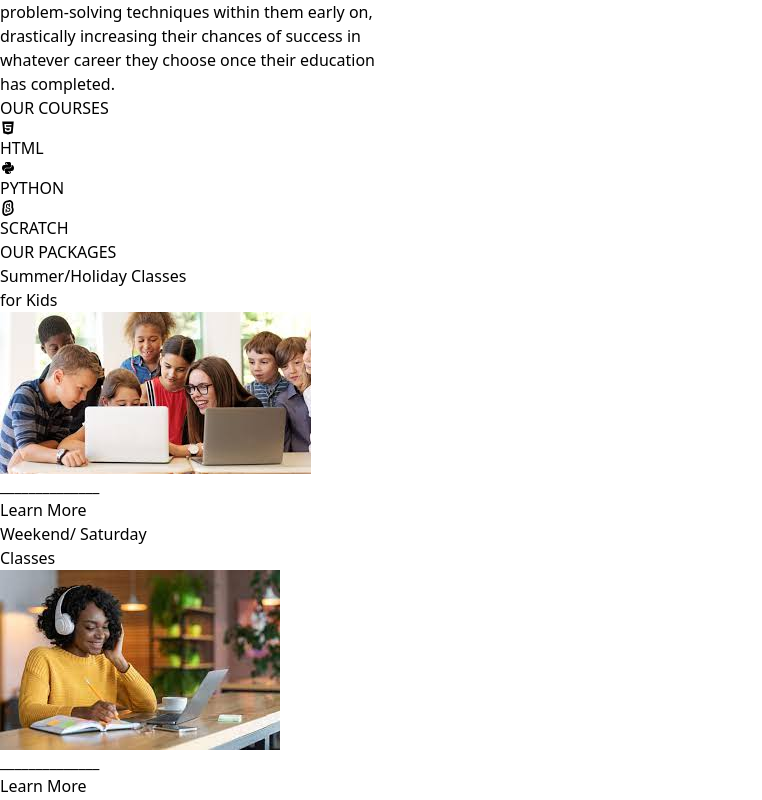
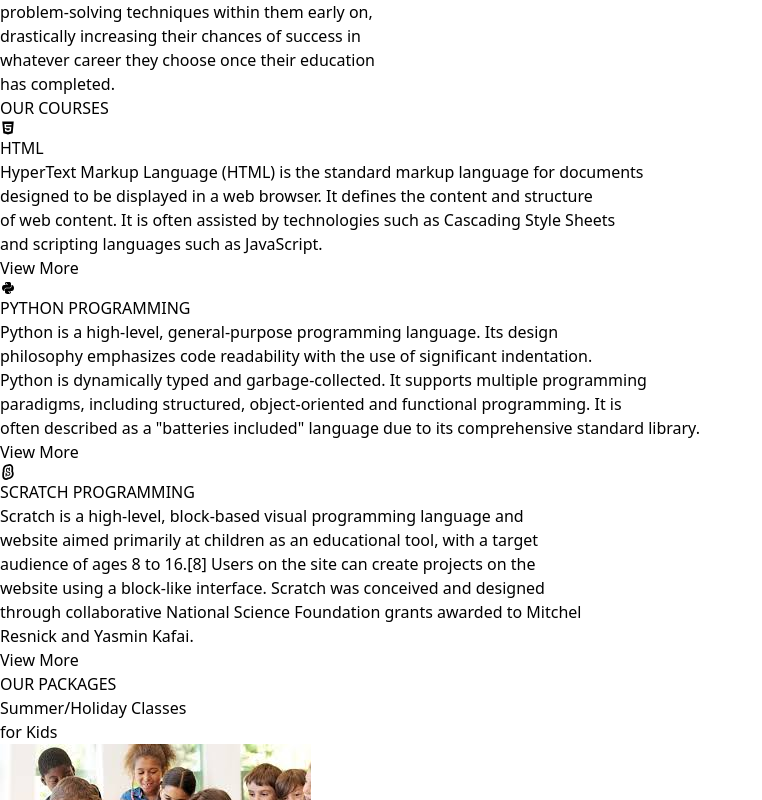
Before and after one commit to Joel0007tech/idealab, a React (Vite) app: page / in a window 1280 px wide. Shown: the part 4340-5140 px from the top of the page, without its empty margins (0-762 px from the left). Built offline with nearby package versions, Linux system fonts and the light colour scheme.

Commit message:
update to idealab

```diff
--- a/src/components/Home.jsx
+++ b/src/components/Home.jsx
@@ -166,21 +166,42 @@ const Home = ({
           <h3 className="text-center font-bold text-2xl">OUR COURSES</h3>
           <div className="flex flex-col justify-center gap-3 p-10">
             <div className="flex flex-row gap-3 p-4 bg-slate-500 border rounded-lg justify-center m-auto w-fit">
-            <AiFillHtml5 className="w-24 h-24"/>
-            <div className="flex flex-col">
+            <AiFillHtml5 className=" w-60 h-60"e/>
+            <div className="flex flex-col gap-5 p-5">
             <h3 className="text-center font-bold">HTML</h3>
+            <p>HyperText Markup Language (HTML) is the standard markup language for documents<br/>
+             designed to be displayed in a web browser. It defines the content and structure<br/>
+            of web content. It is often assisted by technologies such as Cascading Style Sheets<br/>
+            and scripting languages such as JavaScript.</p>
+            <a href="http://" className="bg-black text-white font-semibold p-2 pl-4 pr-4 border rounded-md w-fit m-auto
+            border-none cursor-pointer hover:bg-slate-50 hover:text-black">View More</a>
             </div>
             </div>
             <div className="flex flex-row gap-3 p-4 bg-slate-500 border rounded-lg justify-center m-auto w-fit mr-28">
-            <IoLogoPython className="w-24 h-24"/>
-            <div className="flex flex-col">
-            <h3 className="text-center font-bold">PYTHON </h3>
+            <IoLogoPython className=" w-60 h-60"e/>
+            <div className="flex flex-col gap-5 p-5">
+            <h3 className="text-center font-bold">PYTHON PROGRAMMING</h3>
+            <p>Python is a high-level, general-purpose programming language. Its design<br/>
+            philosophy emphasizes code readability with the use of significant indentation.<br/>
+            Python is dynamically typed and garbage-collected. It supports multiple programming<br/>
+            paradigms, including structured, object-oriented and functional programming. It is<br/>
+            often described as a "batteries included" language due to its comprehensive standard library.</p>
+            <a href="http://" className="bg-black text-white font-semibold p-2 pl-4 pr-4 border rounded-md w-fit m-auto
+            border-none cursor-pointer hover:bg-slate-50 hover:text-black">View More</a>
             </div>
             </div>
             <div className="flex flex-row gap-3 p-4 bg-slate-500 border rounded-lg justify-center m-auto w-fit" >
-              <SiScratch className="w-24 h-24"/>
-              <div className="flex flex-col">
-              <h3 className="text-center font-bold">SCRATCH </h3>
+              <SiScratch className=" w-60 h-60"e/>
+              <div className="flex flex-col gap-5 p-5">
+              <h3 className="text-center font-bold">SCRATCH PROGRAMMING</h3>
+              <p>Scratch is a high-level, block-based visual programming language and<br/>
+               website aimed primarily at children as an educational tool, with a target<br/>
+                audience of ages 8 to 16.[8] Users on the site can create projects on the<br/>
+                website using a block-like interface. Scratch was conceived and designed<br/>
+                through collaborative National Science Foundation grants awarded to Mitchel<br/>
+               Resnick and Yasmin Kafai.</p>
+               <a href="http://" className="bg-black text-white font-semibold p-2 pl-4 pr-4 border rounded-md w-fit m-auto
+               border-none cursor-pointer hover:bg-slate-50 hover:text-black">View More</a>
               </div>
             </div>
           </div>
```
